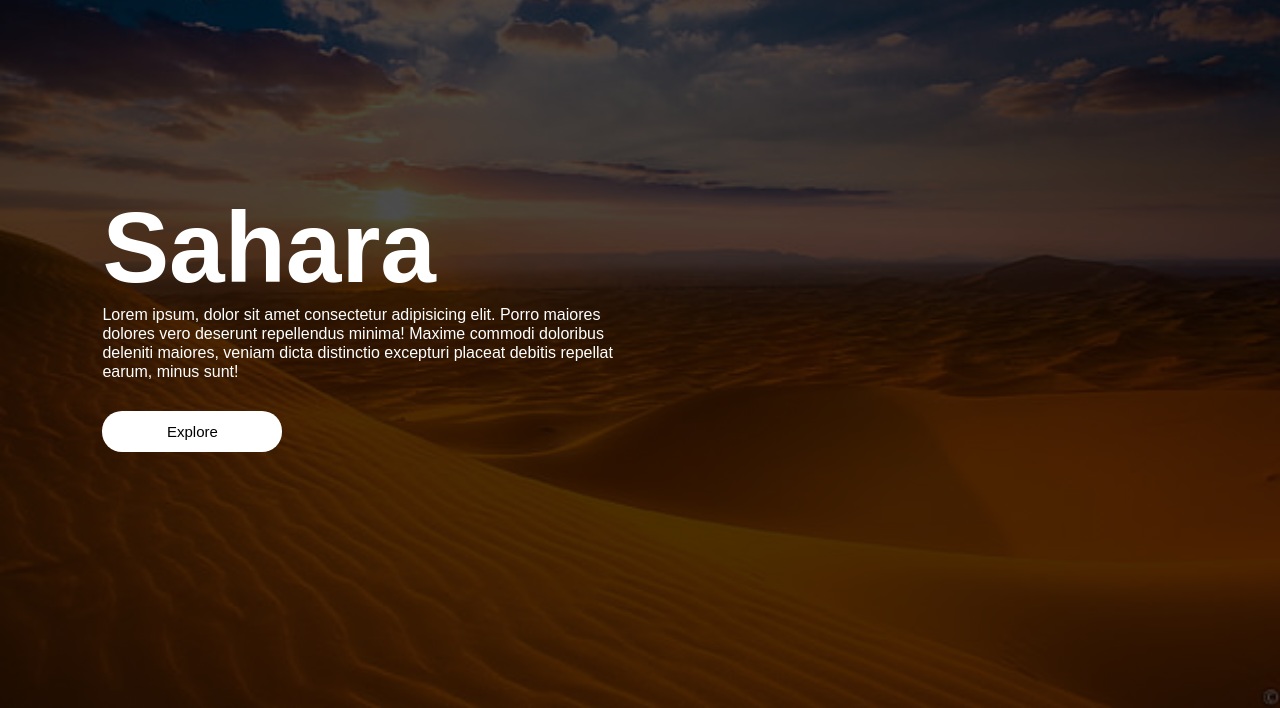
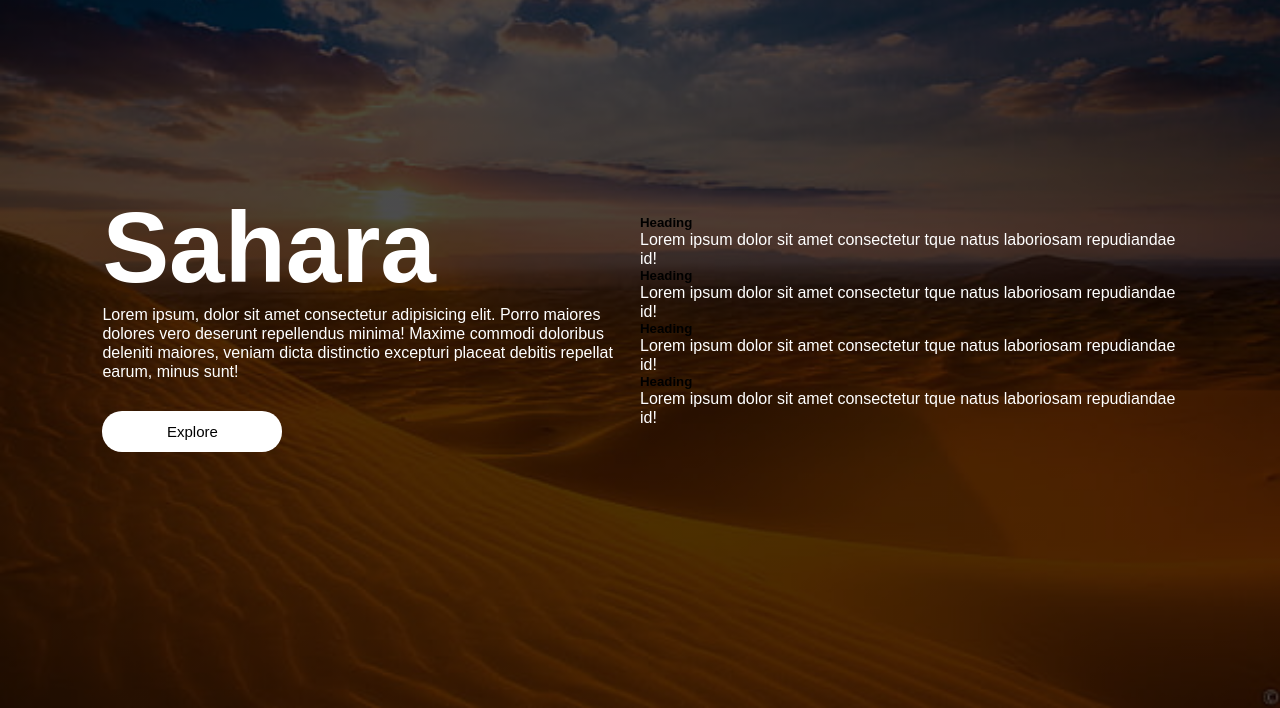
Before and after one commit to fahathfm63/template_sahara, a plain HTML site: page index.html in a window 1280 px wide. Shown: the part 92-800 px from the top of the page. Drawn offline with Linux system fonts and the light colour scheme.

```diff
--- a/index.html
+++ b/index.html
@@ -1,11 +1,13 @@
 <!DOCTYPE html>
 <html lang="en">
+
 <head>
     <meta charset="UTF-8">
     <meta name="viewport" content="width=device-width, initial-scale=1.0">
     <link rel="stylesheet" href="css/style.css">
     <title>SAHARA</title>
 </head>
+
 <body>
     <div class="container">
         <div class="navbar">
@@ -22,13 +24,33 @@
         <div class="row">
             <div class="col col-left">
                 <h1>Sahara</h1>
-                <p>Lorem ipsum, dolor sit amet consectetur adipisicing elit. Porro maiores dolores vero deserunt repellendus minima! Maxime commodi doloribus deleniti maiores, veniam dicta distinctio excepturi placeat debitis repellat earum, minus sunt!</p>
+                <p>Lorem ipsum, dolor sit amet consectetur adipisicing elit. Porro maiores dolores vero deserunt
+                    repellendus minima! Maxime commodi doloribus deleniti maiores, veniam dicta distinctio excepturi
+                    placeat debitis repellat earum, minus sunt!</p>
                 <button type="button">Explore</button>
             </div>
             <div class="col col-right">
-
+                <div class="card-container">
+                    <div class="card card1">
+                        <h5>Heading</h5>
+                        <p>Lorem ipsum dolor sit amet consectetur tque natus laboriosam repudiandae id!</p>
+                    </div>
+                    <div class="card card2">
+                        <h5>Heading</h5>
+                        <p>Lorem ipsum dolor sit amet consectetur tque natus laboriosam repudiandae id!</p>
+                    </div>
+                    <div class="card card3">
+                        <h5>Heading</h5>
+                        <p>Lorem ipsum dolor sit amet consectetur tque natus laboriosam repudiandae id!</p>
+                    </div>
+                    <div class="card card4">
+                        <h5>Heading</h5>
+                        <p>Lorem ipsum dolor sit amet consectetur tque natus laboriosam repudiandae id!</p>
+                    </div>
+                </div>
             </div>
         </div>
     </div>
 </body>
+
 </html>
```
